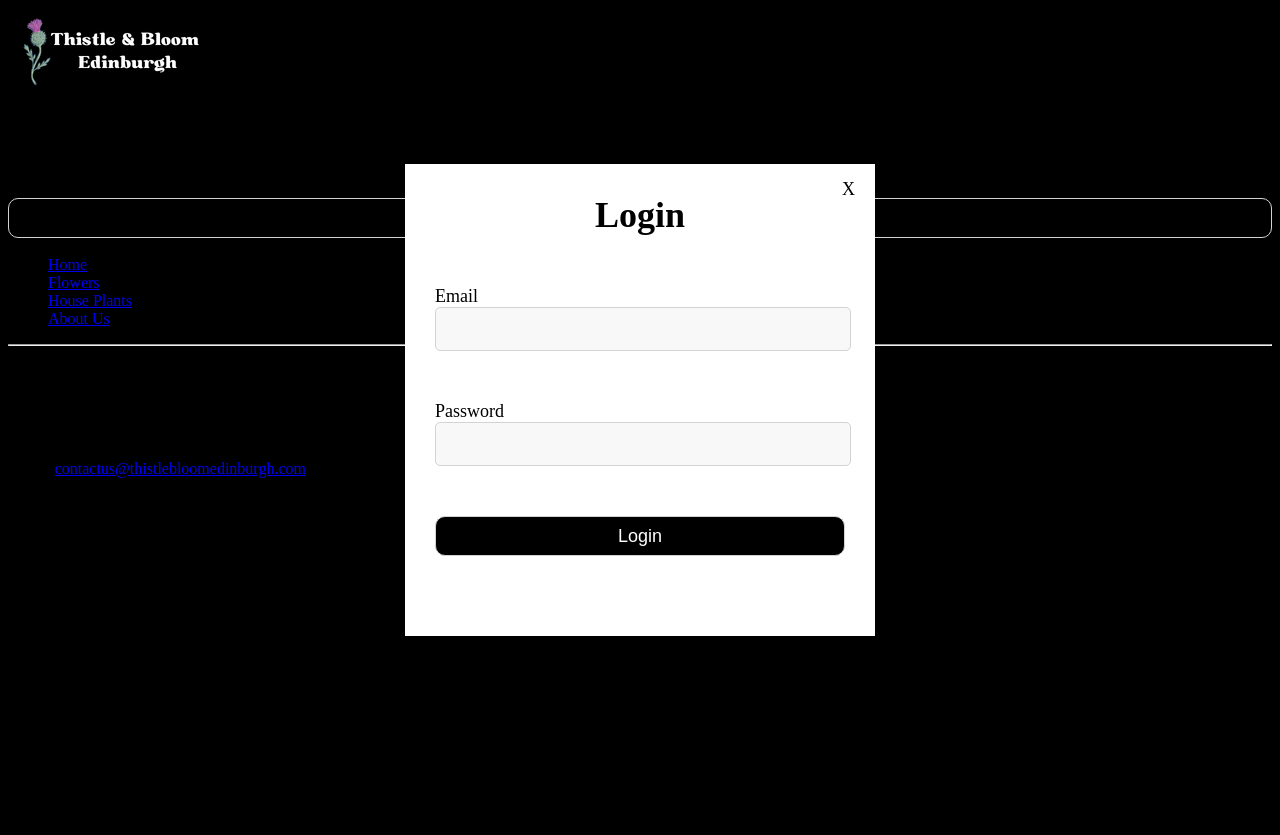
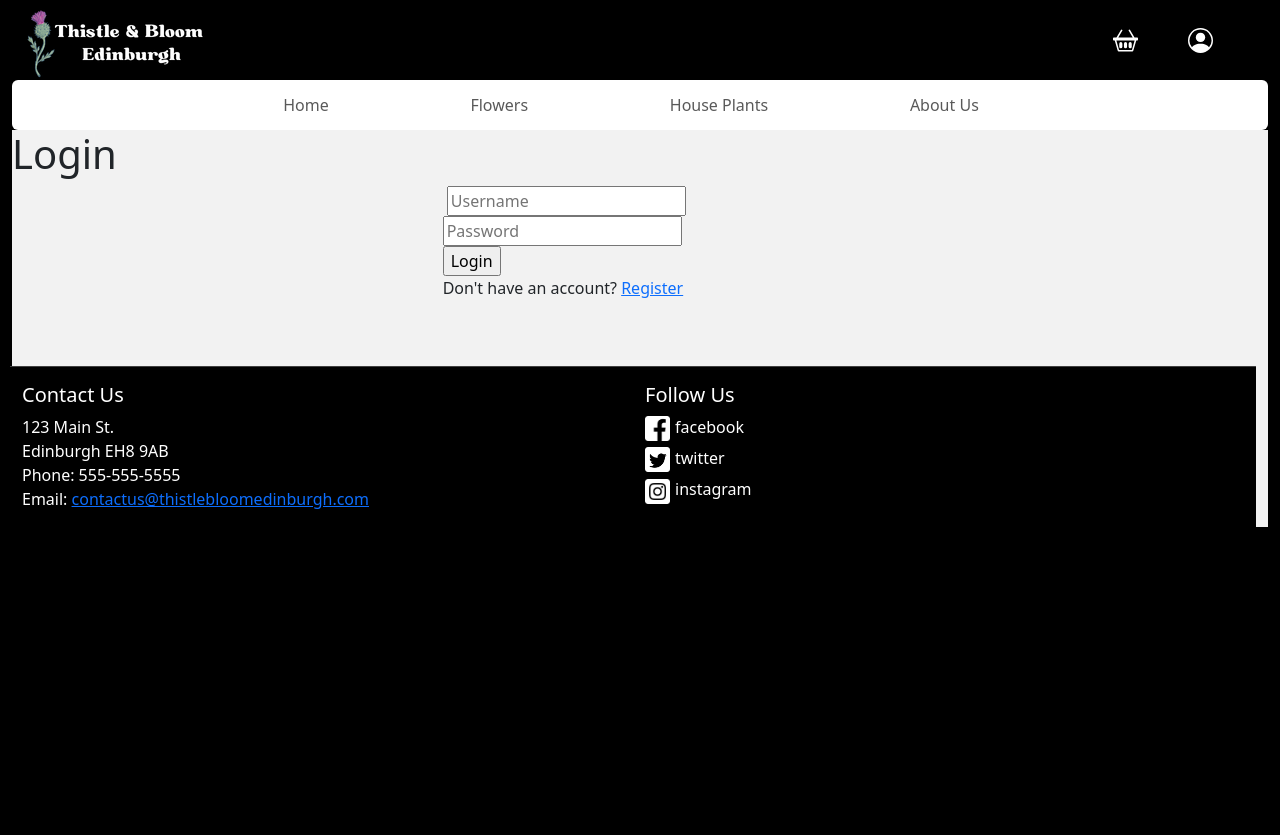
Before and after one commit to jozsefsimon22/functional-flower-delivery-website, a PHP site: page /login.php in a window 1280 px wide. Shown: the top 835 px of the page. After the commit the page ends 527 px from the top, so only its background shows below. Run offline with PHP 8.4, Linux system fonts and the light colour scheme.

Commit message:
new login form

```diff
--- a/Style/login.css
+++ b/Style/login.css
@@ -1,65 +1,3 @@
-body {
-    background-color: black;
+.login-form {
+    background-color: #f2f2f2;
 }
-
-.container {
-
-    position: absolute;
-    top: 50%;
-    left: 50%;
-    transform: translate(-50%, -50%);
-
-    background: white;
-    width: 410px;
-    padding: 30px;
-    box-shadow: 0;
-}
-
-.container .close-btn {
-    position: absolute;
-    right: 20px;
-    top: 15px;
-    font-size: 18px;
-    cursor: pointer;
-}
-
-.close-btn {
-    text-decoration: none;
-    color: black;
-}
-
-
-input {
-    border-radius: 5px;
-    height: 40px;
-    border: 1px solid lightgray;
-    width: 100%;
-    background-color: rgb(248, 248, 248);
-}
-
-button {
-    width: 100%;
-    height: 40px;
-    border-radius: 10px;
-    background-color: black;
-    border: 1px solid lightgray;
-    color: white;
-    font-size: large;
-}
-
-button:hover {
-    background-color: #b05b8b;
-}
-
-.row {
-    margin-bottom: 50px;
-}
-
-.container {
-    font-size: large;
-}
-
-h1 {
-    text-align: center;
-    margin-top: 0;
-}
--- a/login.php
+++ b/login.php
@@ -2,48 +2,65 @@
 <html lang="en">
 
 <head>
+    <!-- Bootstrap CSS -->
+    <link href="https://cdn.jsdelivr.net/npm/bootstrap@5.3.0-alpha1/dist/css/bootstrap.min.css" rel="stylesheet"
+        integrity="sha384-GLhlTQ8iRABdZLl6O3oVMWSktQOp6b7In1Zl3/Jr59b6EGGoI1aFkw7cmDA6j6gD" crossorigin="anonymous">
+
+    <!-- Required meta tags -->
     <meta charset="UTF-8">
     <meta http-equiv="X-UA-Compatible" content="IE=edge">
     <meta name="viewport" content="width=device-width, initial-scale=1.0">
-    <title>Login</title>
+
+    <link rel="stylesheet" href="Style/header.css">
+    <link rel="stylesheet" href="Style/footer.css">
     <link rel="stylesheet" href="Style/login.css">
+
+    <title>Thistle & Bloom Edinburgh</title>
+
 </head>
 
 <body>
     <!-- Header -->
     <?php require 'header.php'; ?>
 
-    <!-- Navigation -->
+    <!-- Navbar -->
     <?php require 'navbar.php'; ?>
 
-    <!-- Login -->
-    <div class="center">
-        <div class="container">
-            <a class="close-btn" href="index-home.php">X</a>
-            <form action="#">
+
+    <!-- Login Form -->
+    <div class="login-form" id="test">
+        <h1>Login</h1>
+        <div class="container-fluid">
             <div class="row">
-                    <h1>Login</h1>
+                <div class="col-4">
                 </div>
-                <div class="row">
-                    <label for="emmail">Email</label>
-                    <input type="text" id="email">
-                </div>
-                <div class="row">
-                    <label for="password">Password</label>
-                    <input type="password" id="password">
-                </div>
+                <div class="col-4">
+                    <form action="login.php" method="post">
+                        <label for="username">
+                            <i class="fas fa-user"></i>
+                        </label>
+                        <input type="text" name="username" placeholder="Username" id="username" required>
+                        <label for="password">
+                            <i class="fas fa-lock"></i>
+                        </label>
+                        <input type="password" name="password" placeholder="Password" id="password" required>
+                        <br>
+                        <input type="submit" value="Login">
                     </form>
-            <div class="row">
-                <button>Login</button>
+                    <p>Don't have an account? <a href="register.php">Register</a></p>
                 </div>
             </div>
         </div>
 
+
         <!-- Footer -->
         <?php include 'footer.php'; ?>
 
+        <!-- Bootstrap JS -->
         <script src="https://cdn.jsdelivr.net/npm/bootstrap@5.3.0-alpha1/dist/js/bootstrap.bundle.min.js"
             integrity="sha384-w76AqPfDkMBDXo30jS1Sgez6pr3x5MlQ1ZAGC+nuZB+EYdgRZgiwxhTBTkF7CXvN"
             crossorigin="anonymous"></script>
 
+</body>
+
 </html>
```
Lines whose indentation alone changed are shown as unchanged.
